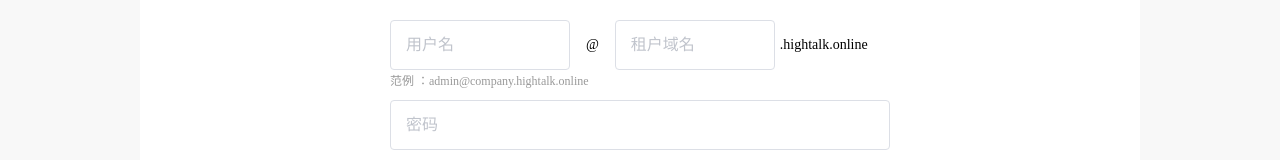
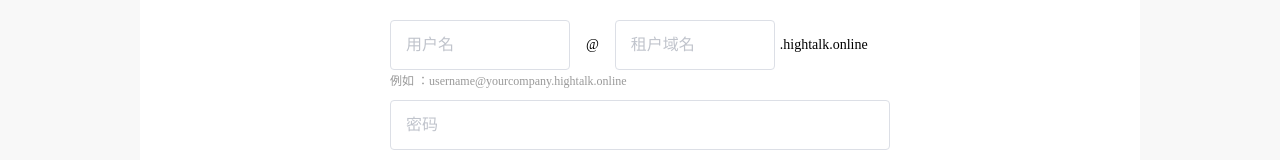
Before and after one commit to Allen8848/highTalk, a Vue app: page /#/register in a window 1280 px wide. Shown: the part 290-450 px from the top of the page. Built offline with nearby package versions, Linux system fonts and the light colour scheme.

Commit message:
注册页提示优化

```diff
--- a/src/components/page/register.vue
+++ b/src/components/page/register.vue
@@ -65,7 +65,7 @@
                     <div style="position: relative;height: 30px;">
                         <div style="padding-top: 5px;font-size: 12px;color: #999;padding-bottom: 18px;"
                              class="userDis1">
-                            范例 ：admin@company.hightalk.online
+                            例如 ：username@yourcompany.hightalk.online
                         </div>
                         <div
                             style="padding-top: 5px;font-size: 12px;color: #f43a38;padding-bottom: 18px;position: absolute;left: 0;top: 0;display: none;"
@@ -73,7 +73,7 @@
                             <i class="el-icon-warning"></i> 用户名为1-20位英文，数字，下划线
                         </div>
                         <div
-                            style="padding-top: 5px;font-size: 12px;color: #f43a38;padding-bottom: 18px;position: absolute;right: 125px;top: 0;display: none;"
+                            style="padding-top: 5px;font-size: 12px;color: #f43a38;padding-bottom: 18px;position: absolute;right: 115px;top: 0;display: none;"
                             class="userDis3">
                             <i class="el-icon-warning"></i> 租户域名1-20位英文，数字
                         </div>
@@ -407,7 +407,8 @@
                 }
                 if (registerUser.Status == 0) {
                     $(".userDis4").show();
-                    $(".userDis1").show();
+                    // $(".userDis1").show();
+
                 }
 
 
@@ -504,9 +505,10 @@
 
             },
             domainFocus() {
+                // $(".userDis1").show();
+                $(".user2 input").css("border", "1px solid  #2a8ce7");
+                $(".userDis3").hide();
                 $(".userDis4").hide();
-                $(".userDis3").hide();
-                $(".user2 input").css("border", "1px solid  #2a8ce7");
             },
             domainBlur() {
                 let username = this.ruleForm.domain
```
